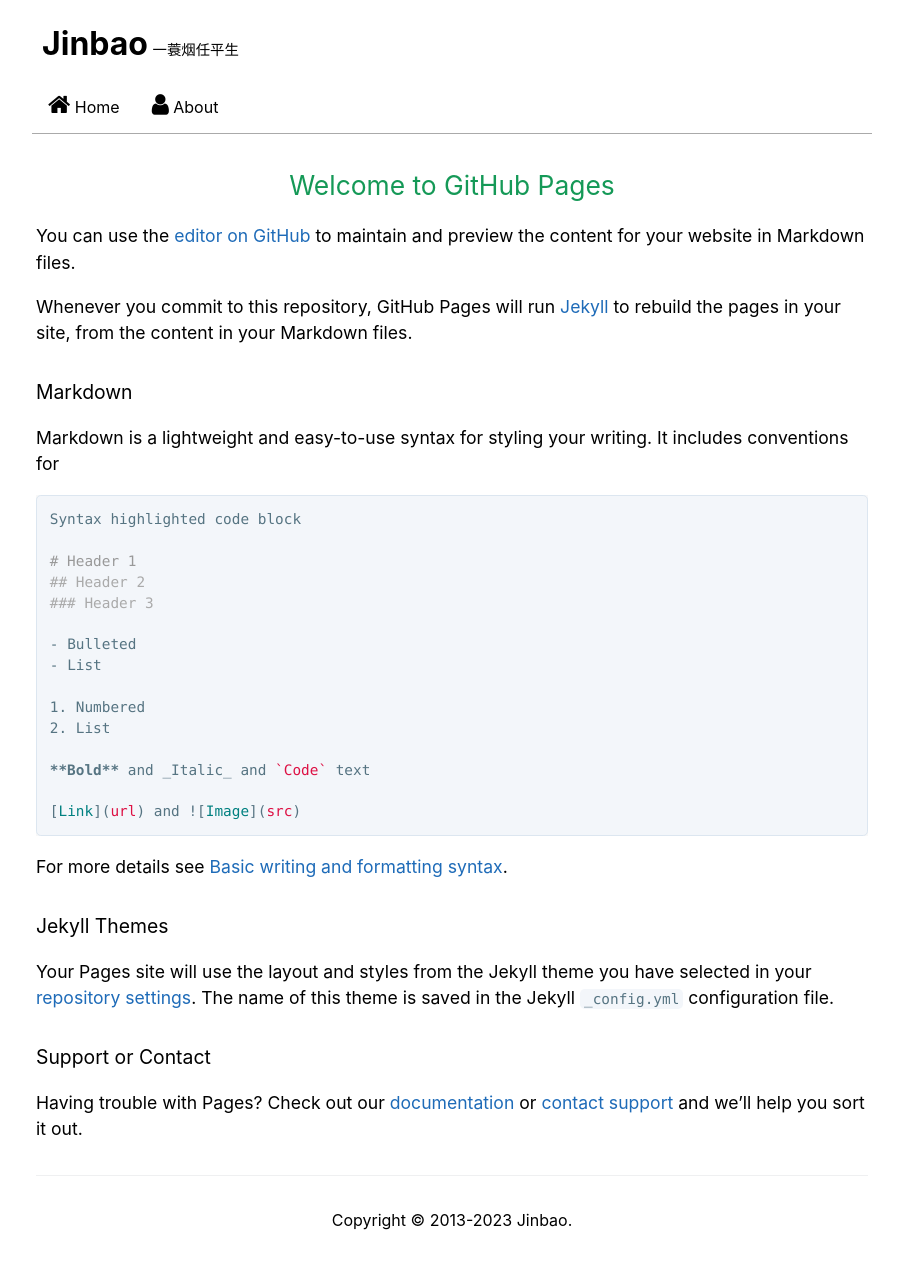
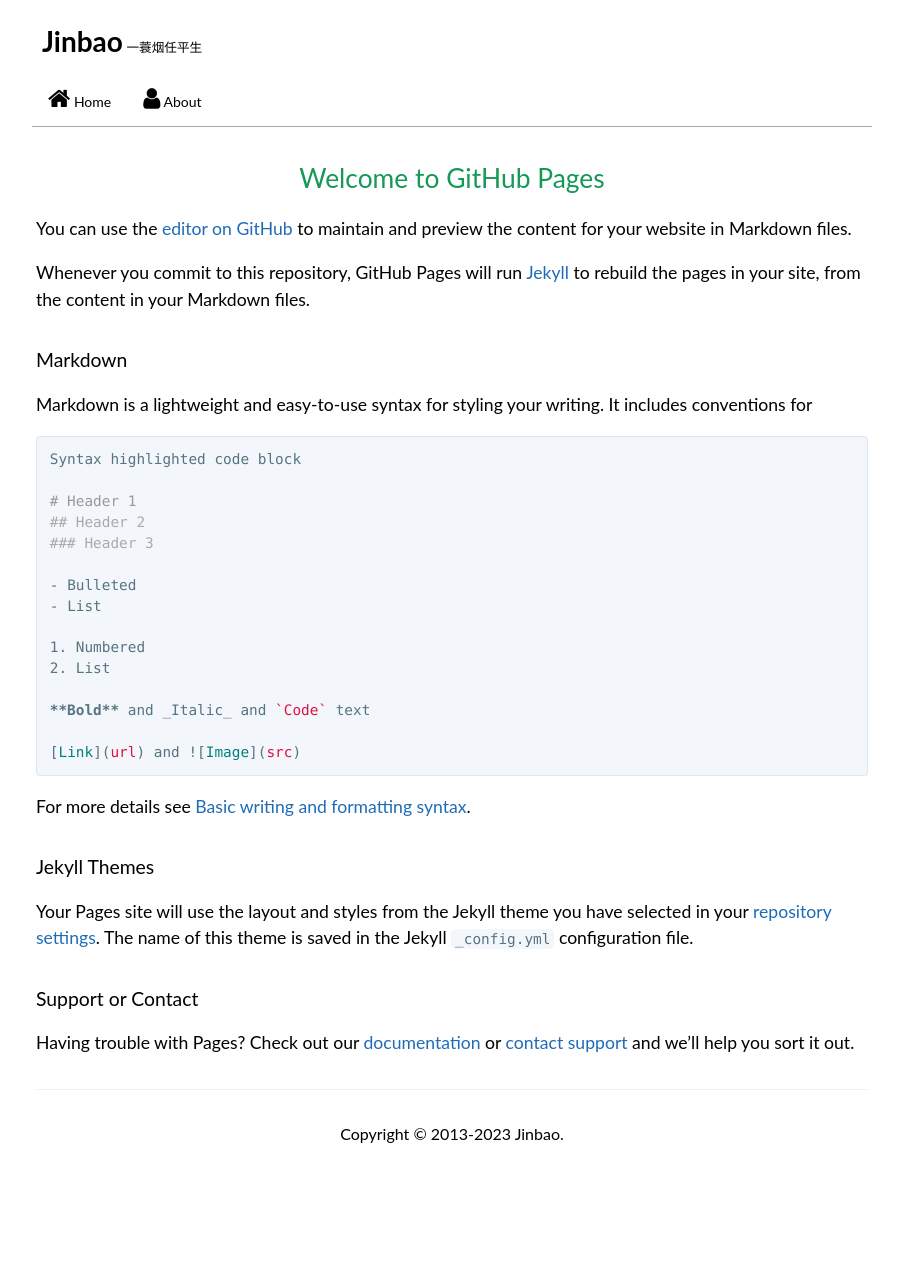
Before and after one commit to JinbaoWeb/jinbaoweb.github.io, a Jekyll site: the page built from index.md, in a window 1280 px wide. Shown: the whole page, without its empty margins (188-1091 px from the left). Built offline with Jekyll 4.4.1, drawn with Linux system fonts in a browser that asks for light colours; our own code applies the rules of GitHub Pages for plain Markdown files; after the commit the page ends 1178 px from its top, so only the background shows below that.

Commit message:
Update style.css

```diff
--- a/assets/css/style.css
+++ b/assets/css/style.css
@@ -1,6 +1,6 @@
 /*! normalize.css v3.0.2 | MIT License | git.io/normalize */
 @import url("https://fonts.googleapis.com/css?family=Open+Sans:400,700&display=swap");html {
-    font-family: "SF Pro SC","SF Pro Text","SF Pro Icons","PingFang SC", Verdana, Arial, '微软雅黑','宋体';
+    font-family: 'Lato', "PingFang SC", "Microsoft YaHei", sans-serif;
     -ms-text-size-adjust: 100%;
     -webkit-text-size-adjust: 100%
 }
@@ -464,7 +464,7 @@
 body {
     padding: 0;
     margin: 0;
-    font-family: "SF Pro SC","SF Pro Text","SF Pro Icons","PingFang SC", Verdana, Arial, '微软雅黑','宋体'
+    font-family: 'Lato', "PingFang SC", "Microsoft YaHei", sans-serif;
 /*     font-family:"Open Sans", "Helvetica Neue", Helvetica, Arial, sans-serif; */
     font-size: 14px;
     line-height: 1.5;
```
